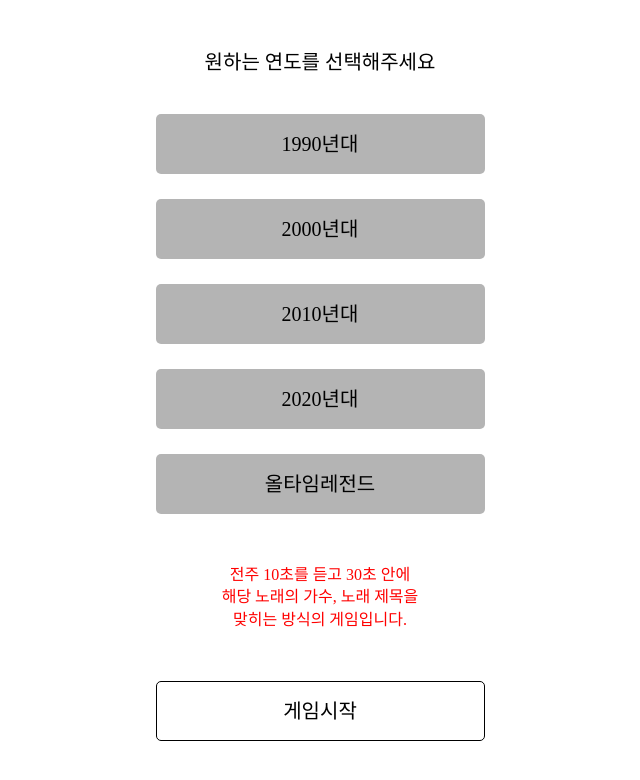
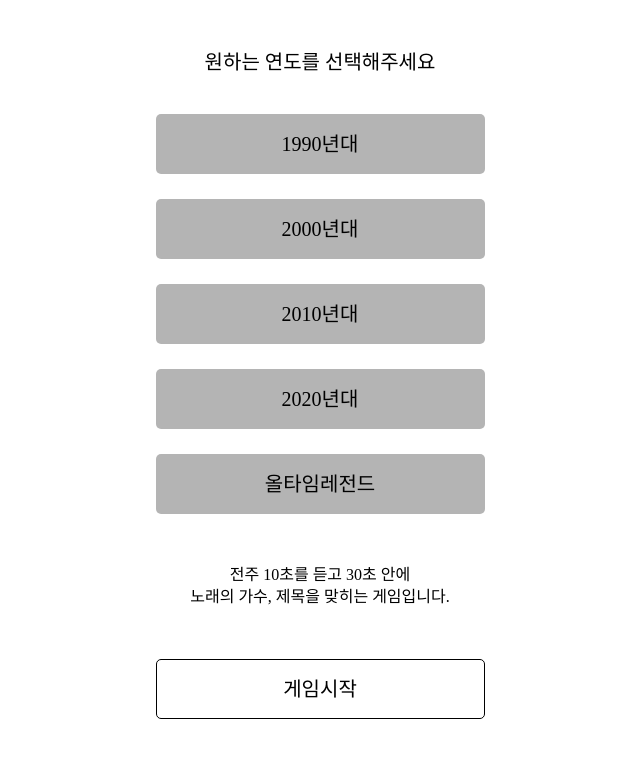
Before and after one commit to lgrin-byte/ToyProject, a Next.js app: page /choice in a window 1280 px wide. Shown: the top 780 px of the page, without its empty margins (320-960 px from the left). Built offline with nearby package versions, Linux system fonts and the light colour scheme; a web font is replaced by a local one.

Commit message:
Style : 선택 페이지 문구 색상 변경

```diff
--- a/src/pages/choice/choiceStyle.jsx
+++ b/src/pages/choice/choiceStyle.jsx
@@ -10,7 +10,6 @@ export const P = styled.p`
     text-align: center;
     font-size: 16px;
     margin:25px 0 50px;
-    color: red;
 `;
 
 
--- a/src/pages/choice/index.jsx
+++ b/src/pages/choice/index.jsx
@@ -31,7 +31,7 @@ export default function index() {
             <Btn type="button" attr="choice" href="/choice"  onClick={handleBtn}>2010년대</Btn>
             <Btn type="button" attr="choice" href="/choice"  onClick={handleBtn}>2020년대</Btn>
             <Btn type="button" attr="choice" href="/choice"  onClick={handleBtn}>올타임레전드</Btn>
-            <P>전주 10초를 듣고 30초 안에 <br/> 해당 노래의 가수, 노래 제목을<br/>맞히는 방식의 게임입니다.</P>
+            <P>전주 10초를 듣고 30초 안에<br/>노래의 가수, 제목을 맞히는 게임입니다.</P>
             <Btn type="button" href="/question/1990"  attr={isActive}>게임시작</Btn>
 
         </Wrap>
```
Also changed, not shown: src/pages/result.jsx (deleted, +0 -7 lines).
